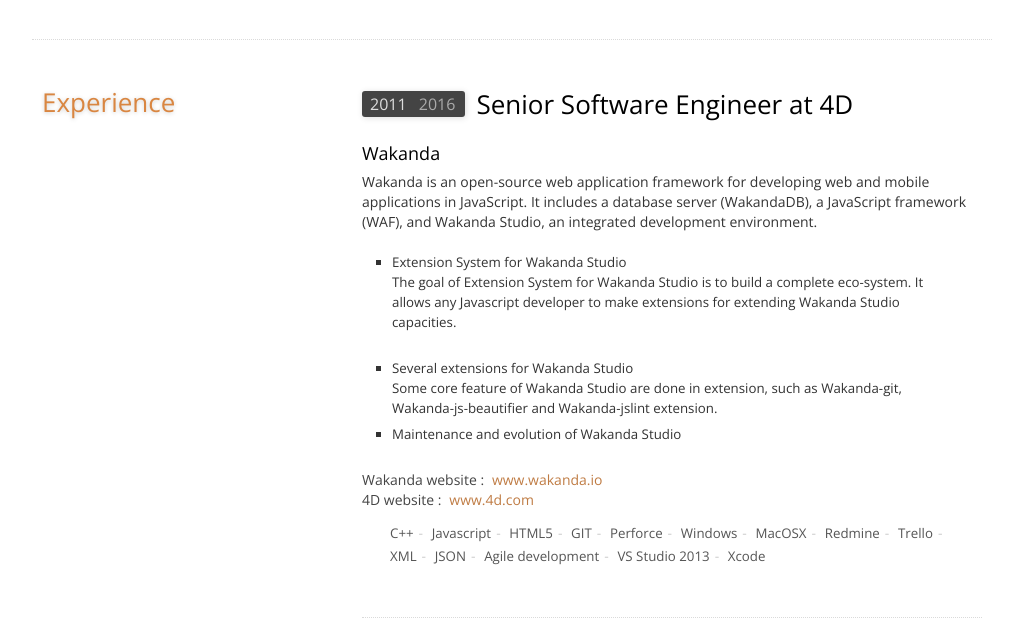
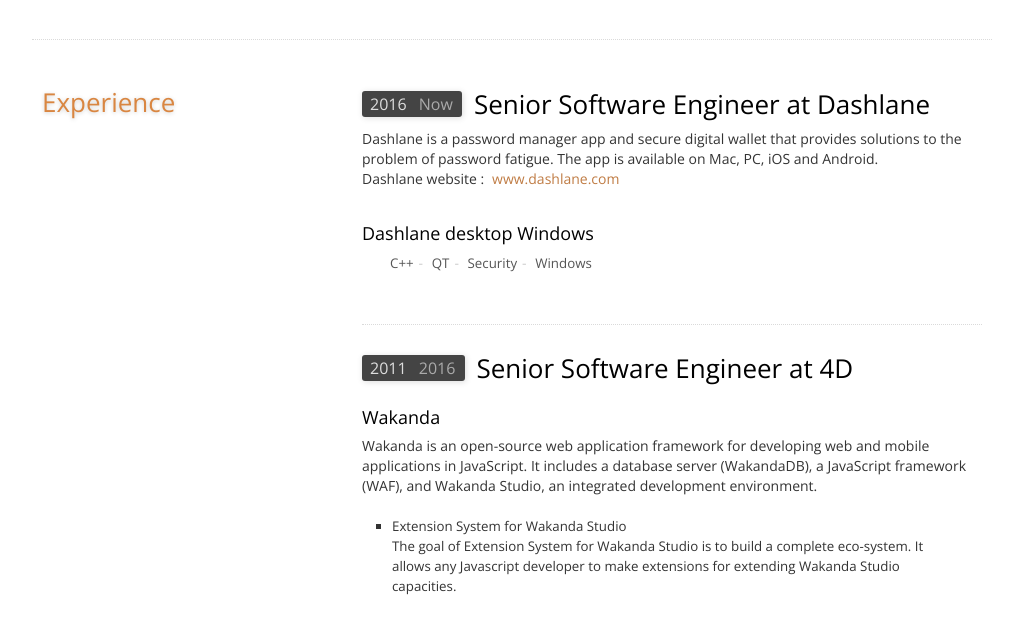
Before and after one commit to donho/donho.github.io, a plain HTML site: page index.html in a window 1280 px wide. Shown: the part 150-769 px from the top of the page, without its empty margins (128-1151 px from the left). Drawn offline with nearby package versions, Linux system fonts and the light colour scheme; a web font is replaced by a local one.

Commit message:
Update index.html

```diff
--- a/index.html
+++ b/index.html
@@ -51,6 +51,23 @@
 		<h2>Experience <a id="experience" href="#experience">¶</a></h2>
 	</div>
 	<div class="two-thirds column" section="experience">
+		<h3><span class="date"><span>2016 <span class="duration">Now</span></span></span> Senior Software Engineer at Dashlane</h3>
+                <p>
+                Dashlane is a password manager app and secure digital wallet that provides solutions to the problem of password fatigue. The app is available on Mac, PC, iOS and Android.<br/>
+                Dashlane website : <a href="https://www.dashlane.com/" target="_blank">www.dashlane.com</a>
+                </p>
+                <h4>Dashlane desktop Windows</h4>
+                <ul>
+                        <li class="taglist">
+                        <span class="tag">C++</span>-
+                        <span class="tag">QT</span>-
+                        <span class="tag">Security</span>-
+                        <span class="tag">Windows</span>
+                        <div class="endtag"></div>
+                        </li>
+                </ul>
+
+                <hr>
 
 		<h3><span class="date"><span>2011 <span class="duration">2016</span></span></span> Senior Software Engineer at 4D</h3>
 		<h4>Wakanda</h4>
```
